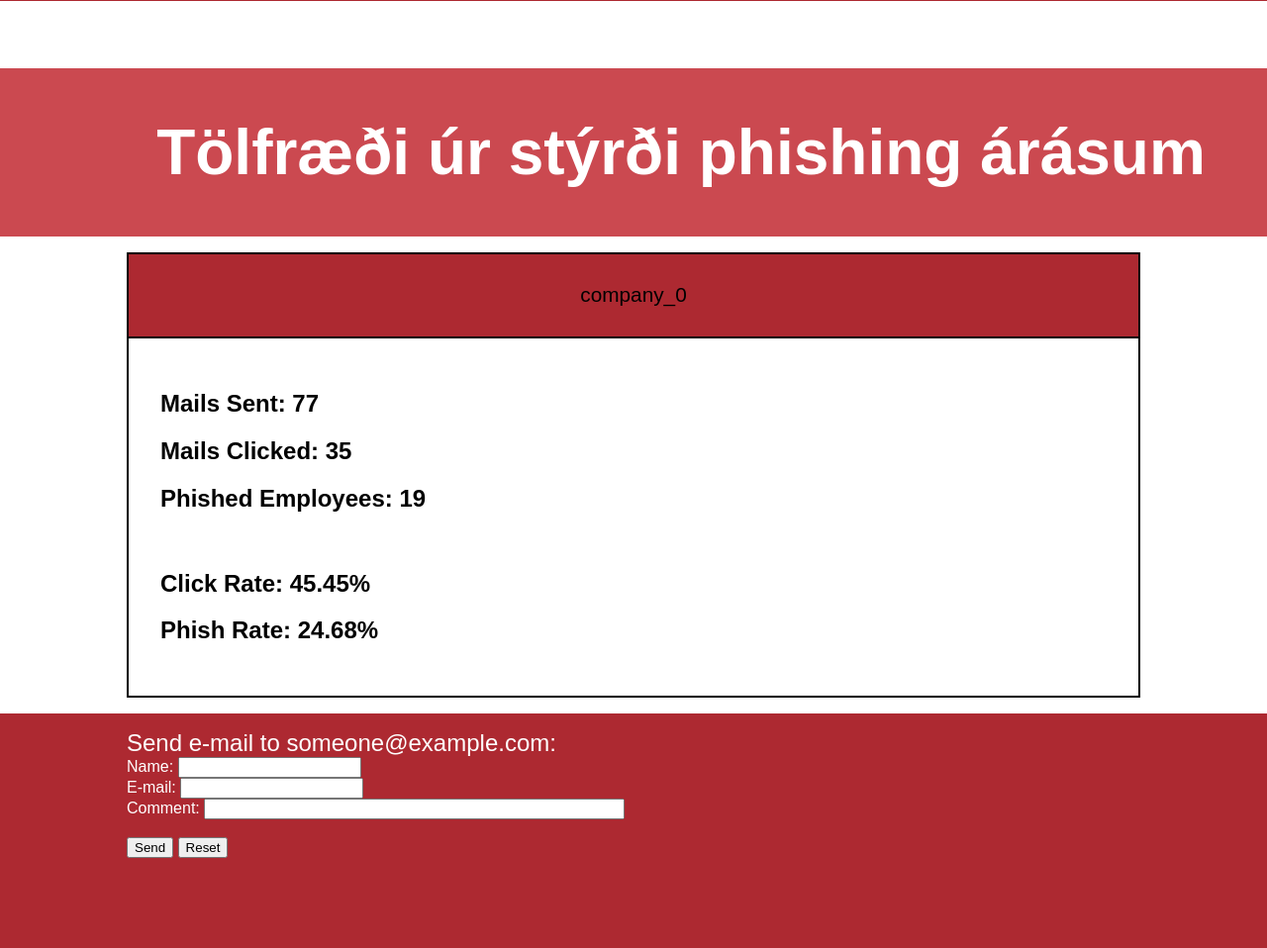
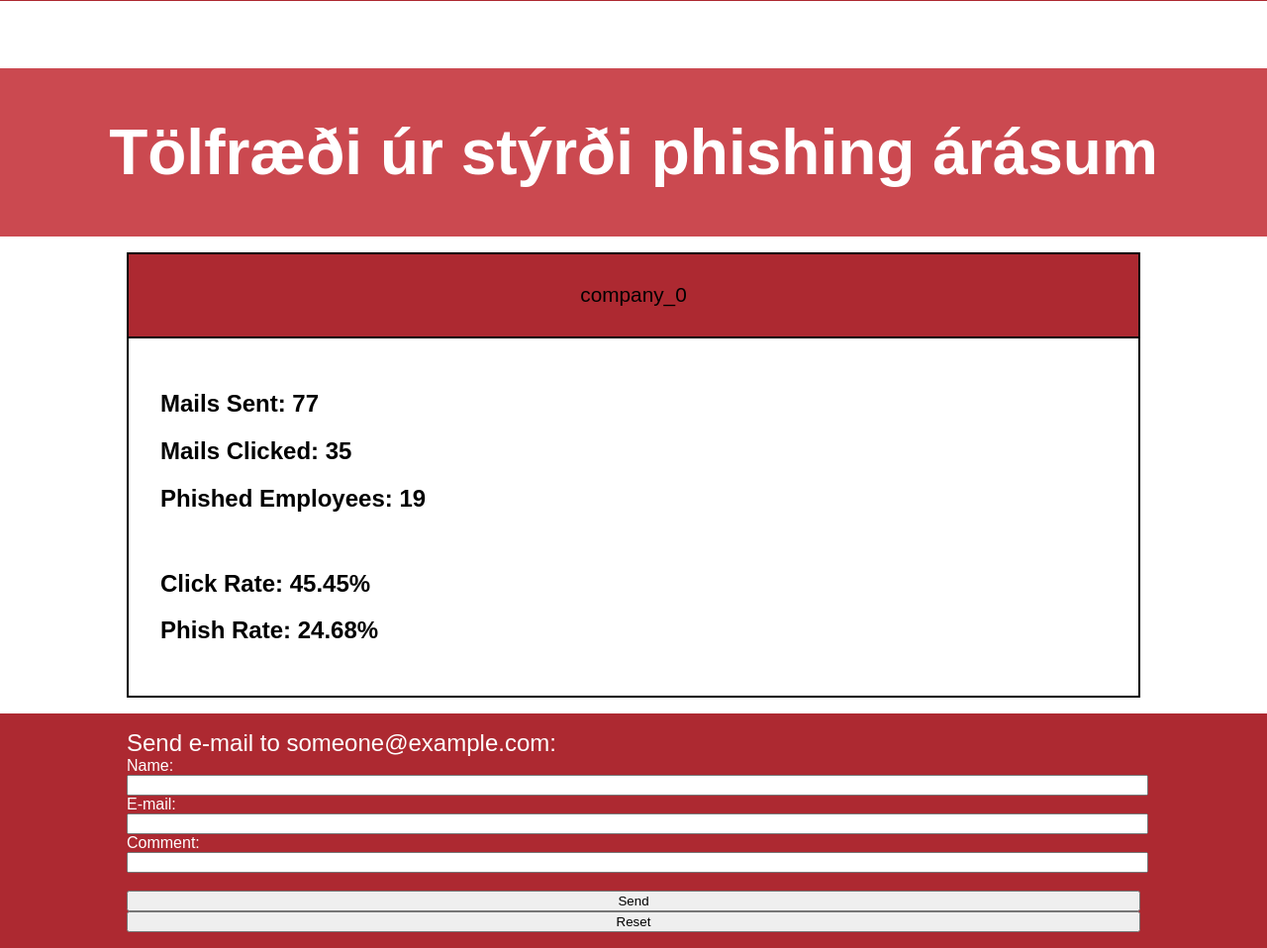
Before and after one commit to WhackingCheese/Reboothack-2020, a PHP site: page / in a window 1280 px wide; the page is wider, and only the part inside the window is pictured. Shown: the part 626-1584 px from the top of that part at 99% size. Before the commit the page ends 1493 px from the top of that part, so only its background shows below. Run offline with PHP 8.4, Linux system fonts and the light colour scheme.

Commit message:
fixed styling issuse

```diff
--- a/website/php/styles/email.css
+++ b/website/php/styles/email.css
@@ -13,3 +13,6 @@
     font-weight: normal;
     margin: 0em 0em;
 }
+.email__inner > form > input {
+    width: 100%;
+}
--- a/website/php/styles/index.css
+++ b/website/php/styles/index.css
@@ -45,7 +45,6 @@ html, body {
 
 
 .data_info{
-    width: 100%;
     margin: 4em 0 1em 0;
     padding: 3em;
     text-align: center;
```
